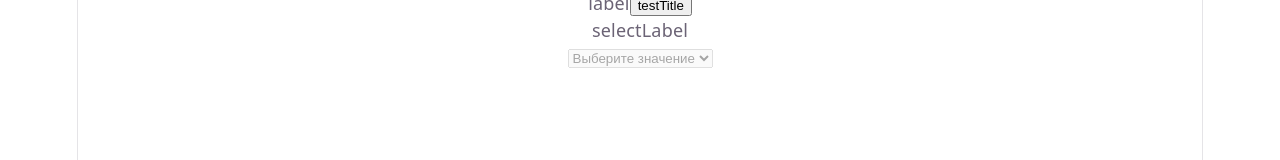
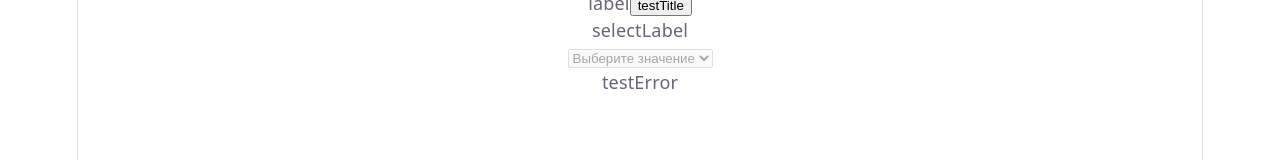
Before and after one commit to Fullofb3ans/beansUiKit, a Vue app: page / in a window 1280 px wide. Shown: the part 140-300 px from the top of the page. Built offline with nearby package versions, Linux system fonts and the light colour scheme.

Commit message:
bug/вернул текстовый еррор в селект

```diff
--- a/src/components/BaseSelect.vue
+++ b/src/components/BaseSelect.vue
@@ -36,6 +36,9 @@
          :class="`${propsClass}__error__wrapper`">
         <div v-if="$slots['error-icon']"
              :class="`${propsClass}__error__icon__wrapper`">
+            <span :class="`${propsClass}__error`">
+                {{ error }}
+            </span>
             <slot name="error-icon"></slot>
         </div>
     </div>
```
